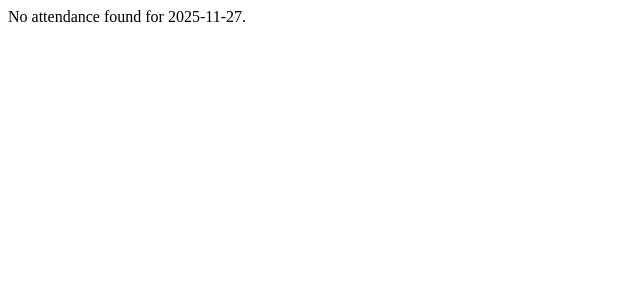
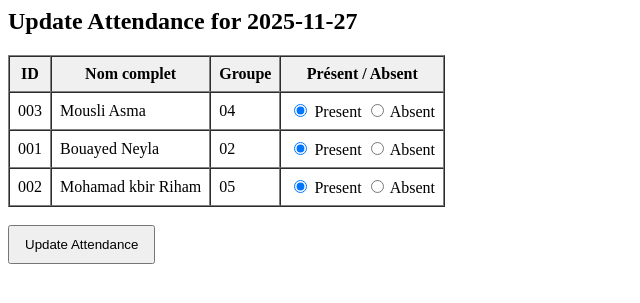
Before and after one commit to mousliasma684-bit/db_project, a PHP site: page /db_project/update_attendance.php?date=2025-11-27 in a window 1280 px wide. Shown: the top 303 px of the page, without its empty margins (0-640 px from the left). Run offline with PHP 8.4, Linux system fonts and the light colour scheme.

Commit message:
Added attendance updates

```diff
--- /dev/null
+++ b/attendance_2025-11-27.json
@@ -0,0 +1,14 @@
+[
+    {
+        "student_id": "003",
+        "status": "present"
+    },
+    {
+        "student_id": "001",
+        "status": "present"
+    },
+    {
+        "student_id": "002",
+        "status": "present"
+    }
+]
--- a/delete_student_json.php
+++ b/delete_student_json.php
@@ -13,18 +13,14 @@ if ($idToDelete === null) {
     die("ID manquant.");
 }
 
-// Supprimer l'étudiant
 $students = array_filter($students, function($s) use ($idToDelete) {
     return $s['id'] != $idToDelete;
 });
 
 $students = array_values($students);
 
-// Sauvegarder
 file_put_contents($file, json_encode($students, JSON_PRETTY_PRINT));
 
-// Redirection vers la liste JSON
 header("Location: /db_project/list_students_json.php");
 exit;
-
 ?>
--- a/students.json
+++ b/students.json
@@ -1,7 +1,17 @@
 [
+    {
+        "id": "003",
+        "fullname": "Mousli Asma",
+        "group": "04"
+    },
     {
         "id": "001",
         "fullname": "Bouayed Neyla",
-        "group": "03"
+        "group": "02"
+    },
+    {
+        "id": "002",
+        "fullname": "Mohamad kbir Riham",
+        "group": "05"
     }
 ]
--- a/update_attendance.php
+++ b/update_attendance.php
@@ -1,42 +1,59 @@
 <?php
-// Déterminer la date à modifier
-$today = $_GET['date'] ?? date('Y-m-d'); // Par défaut aujourd'hui
-$fileName = "attendance_" . $today . ".json";
 
-// Vérifier si le fichier existe
-if (!file_exists($fileName)) {
-    die("No attendance found for $today.");
+// 1. Vérifier la date
+$date = $_GET['date'] ?? null;
+if (!$date) {
+    die("Date manquante.");
 }
 
-// Charger l'attendance
+$fileName = "attendance_" . $date . ".json";
+
+if (!file_exists($fileName)) {
+    die("Le fichier d'attendance pour cette date n'existe pas.");
+}
+
+// Charger attendance existante
 $attendance = json_decode(file_get_contents($fileName), true);
 
-// Charger les étudiants pour info
+// Charger les étudiants
 $studentsFile = "students.json";
 if (!file_exists($studentsFile)) {
-    die("Aucun étudiant trouvé.");
+    die("Fichier students.json introuvable.");
 }
+
 $students = json_decode(file_get_contents($studentsFile), true);
 
-// Formulaire soumis : mise à jour
+// Si on soumet le formulaire
 if ($_SERVER['REQUEST_METHOD'] === 'POST') {
-    foreach ($attendance as $index => $att) {
-        $id = $att['student_id'];
-        $status = $_POST['status'][$id] ?? 'absent';
-        $attendance[$index]['status'] = $status;
+
+    $newAttendance = [];
+
+    foreach ($students as $s) {
+        $status = $_POST['status'][$s['id']] ?? 'absent';
+        $newAttendance[] = [
+            "student_id" => $s['id'],
+            "status" => $status
+        ];
     }
 
-    file_put_contents($fileName, json_encode($attendance, JSON_PRETTY_PRINT));
-    echo "<h2>Attendance updated successfully for $today.</h2>";
-    echo "<a href='/Attendance/take_attendance.php'>
-            <button style='padding:10px 15px;'>Retour</button>
+    file_put_contents($fileName, json_encode($newAttendance, JSON_PRETTY_PRINT));
+
+    echo "<h2>Attendance updated successfully for $date.</h2>";
+    echo "<a href='/db_project/list_students_json.php'>
+            <button style='padding:10px 15px;'>Retour à la liste</button>
           </a>";
     exit;
 }
 
+// Convertir attendance en tableau indexé par student_id
+$attendanceMap = [];
+foreach ($attendance as $a) {
+    $attendanceMap[$a['student_id']] = $a['status'];
+}
+
 ?>
 
-<h2>Update Attendance for <?= $today ?></h2>
+<h2>Update Attendance for <?= $date ?></h2>
 
 <form method="POST">
 <table border="1" cellpadding="8" cellspacing="0">
@@ -46,18 +63,30 @@ if ($_SERVER['REQUEST_METHOD'] === 'POST') {
         <th>Groupe</th>
         <th>Présent / Absent</th>
     </tr>
-    <?php foreach ($attendance as $attItem):
-        // Récupérer info étudiant
-        $studentInfo = array_filter($students, fn($s) => $s['id'] == $attItem['student_id']);
-        $studentInfo = array_values($studentInfo)[0];
+
+    <?php foreach ($students as $s):
+        $status = $attendanceMap[$s['id']] ?? 'absent';
     ?>
     <tr>
-        <td><?= $studentInfo['id'] ?></td>
-        <td><?= htmlspecialchars($studentInfo['fullname']) ?></td>
-        <td><?= htmlspecialchars($studentInfo['group']) ?></td>
+        <td><?= $s['id'] ?></td>
+        <td><?= htmlspecialchars($s['fullname']) ?></td>
+        <td><?= htmlspecialchars($s['group']) ?></td>
         <td>
-            <label><input type="radio" name="status[<?= $studentInfo['id'] ?>]" value="present" <?= $attItem['status']=='present' ? 'checked' : '' ?>> Present</label>
-            <label><input type="radio" name="status[<?= $studentInfo['id'] ?>]" value="absent" <?= $attItem['status']=='absent' ? 'checked' : '' ?>> Absent</label>
+            <label>
+                <input type="radio"
+                    name="status[<?= $s['id'] ?>]"
+                    value="present"
+                    <?= $status === 'present' ? 'checked' : '' ?>
+                > Present
+            </label>
+
+            <label>
+                <input type="radio"
+                    name="status[<?= $s['id'] ?>]"
+                    value="absent"
+                    <?= $status === 'absent' ? 'checked' : '' ?>
+                > Absent
+            </label>
         </td>
     </tr>
     <?php endforeach; ?>
```
Also changed, not shown: add_student.php (+8 -9 lines), take_attendance.php (+12 -10 lines), update_student_json.php (+10 -8 lines).
